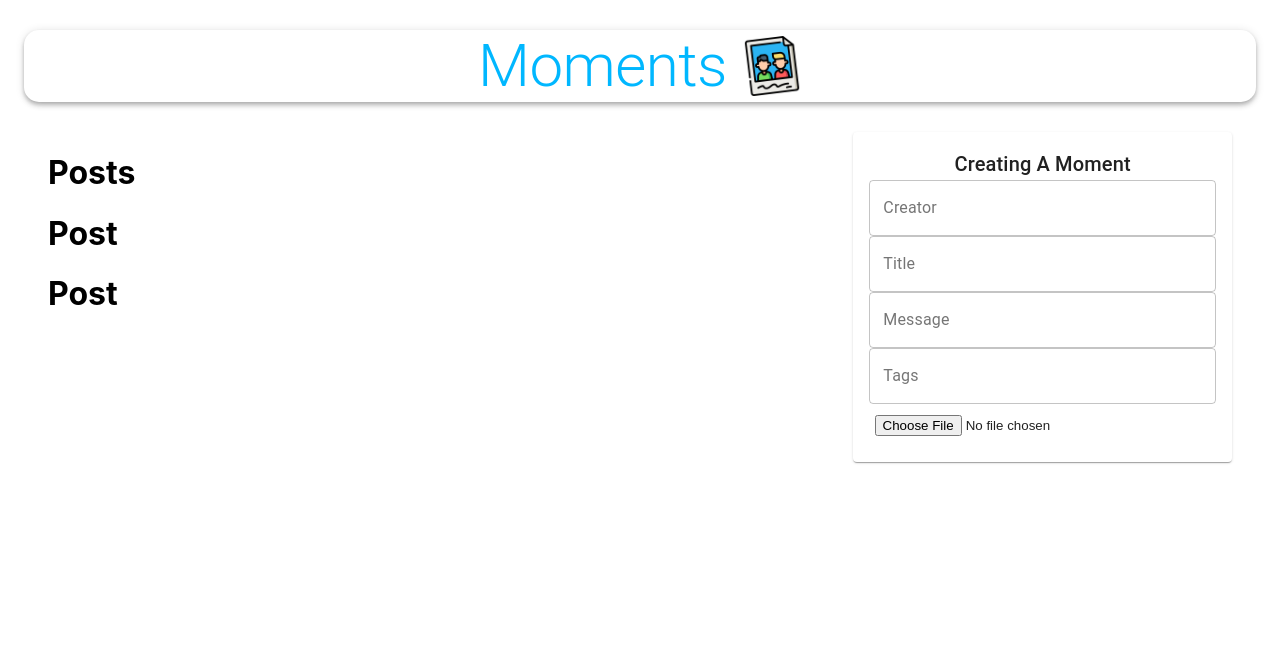
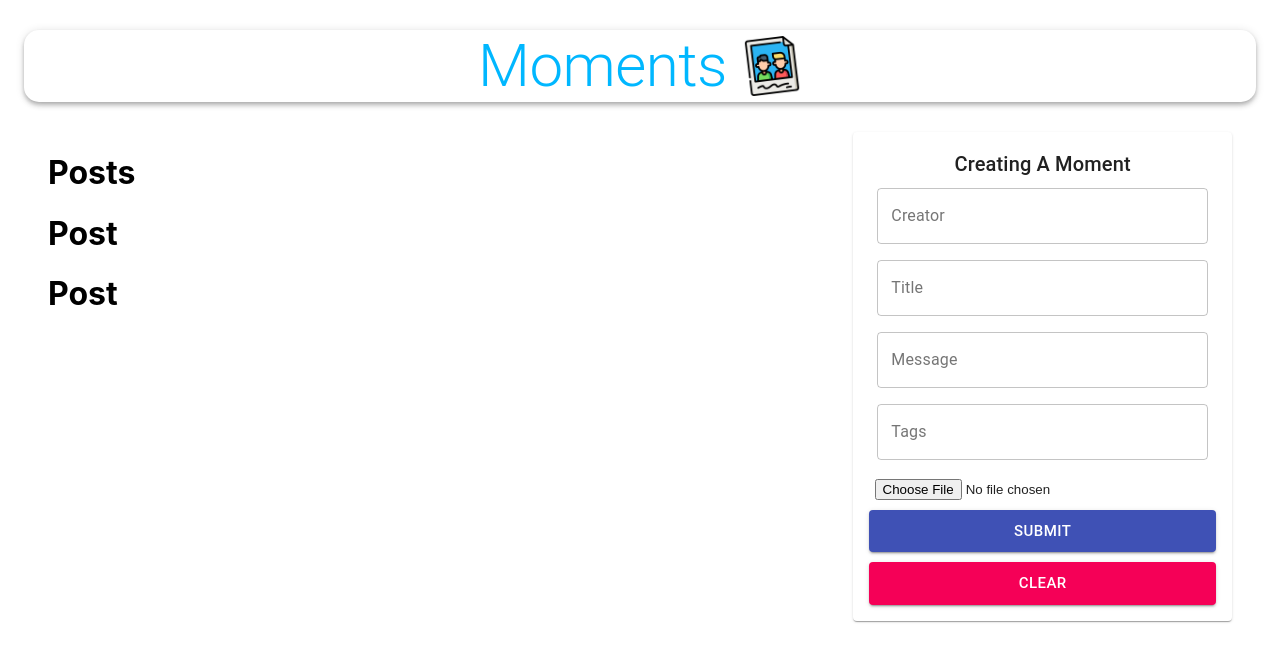
Before and after one commit to sayam56/Memories-Social-Media-App-With-MERN, a React (Create React App) app in the folder client/: page / in a window 1280 px wide. Shown: the top 662 px of the page. Built offline with nearby package versions, Linux system fonts and the light colour scheme; no server answers.

Commit message:
form complete

```diff
--- a/client/src/actions/posts.js
+++ b/client/src/actions/posts.js
@@ -3,7 +3,6 @@ import * as api from '../api';
 // action creator
 
 export const getPosts = () => async (dispatch) => {
-
      try {
           const { data } = await api.fetchPosts();
 
@@ -11,5 +10,13 @@ export const getPosts = () => async (dispatch) => {
      } catch (err) {
           console.log(err.message);
      }
+}
 
+export const createPosts = (post) => async (dispatch) => {
+     try {
+          const {data} = await api.createPosts(post);
+          dispatch({ type: 'CREATE', payload: data });
+     } catch (error) {
+          console.log(error.message);
+     }
 }
--- a/client/src/api/index.js
+++ b/client/src/api/index.js
@@ -3,3 +3,5 @@ import axios from "axios";
 const url = 'http://localhost:2000/posts';
 
 export const fetchPosts = () => axios.get(url);
+
+export const createPosts = (newPost) => axios.post(url, newPost);
--- a/client/src/components/Forms/form.js
+++ b/client/src/components/Forms/form.js
@@ -13,9 +13,10 @@ const Forms = () => {
      });
      const classes = useStyles();
      const handleSubmit = () => {}
+     const clear = () => {}
      return (
           <Paper className={classes.paper}>
-               <form autoComplete='off' noValidate className={classes.form} onSubmit={handleSubmit}>
+               <form autoComplete='off' noValidate className={`${classes.root} ${classes.form}`} onSubmit={handleSubmit}>
                     <Typography variant='h6'>
                          Creating A Moment
                     </Typography>
@@ -27,9 +28,11 @@ const Forms = () => {
                          <FileBase
                          type="file"
                          multiple={false}
-                         onDone={({base64}) => {}}
+                         onDone={({base64}) => setPostData({ ...postData, selectedFile: base64})}
                          />
                     </div>
+                    <Button className={classes.buttonSubmit} variant='contained' color='primary' size='large' type='submit' fullWidth> Submit </Button>
+                    <Button  variant='contained' color='secondary' size='large' onClick={clear} fullWidth> Clear </Button>
                </form>
           </Paper>
      );
```
